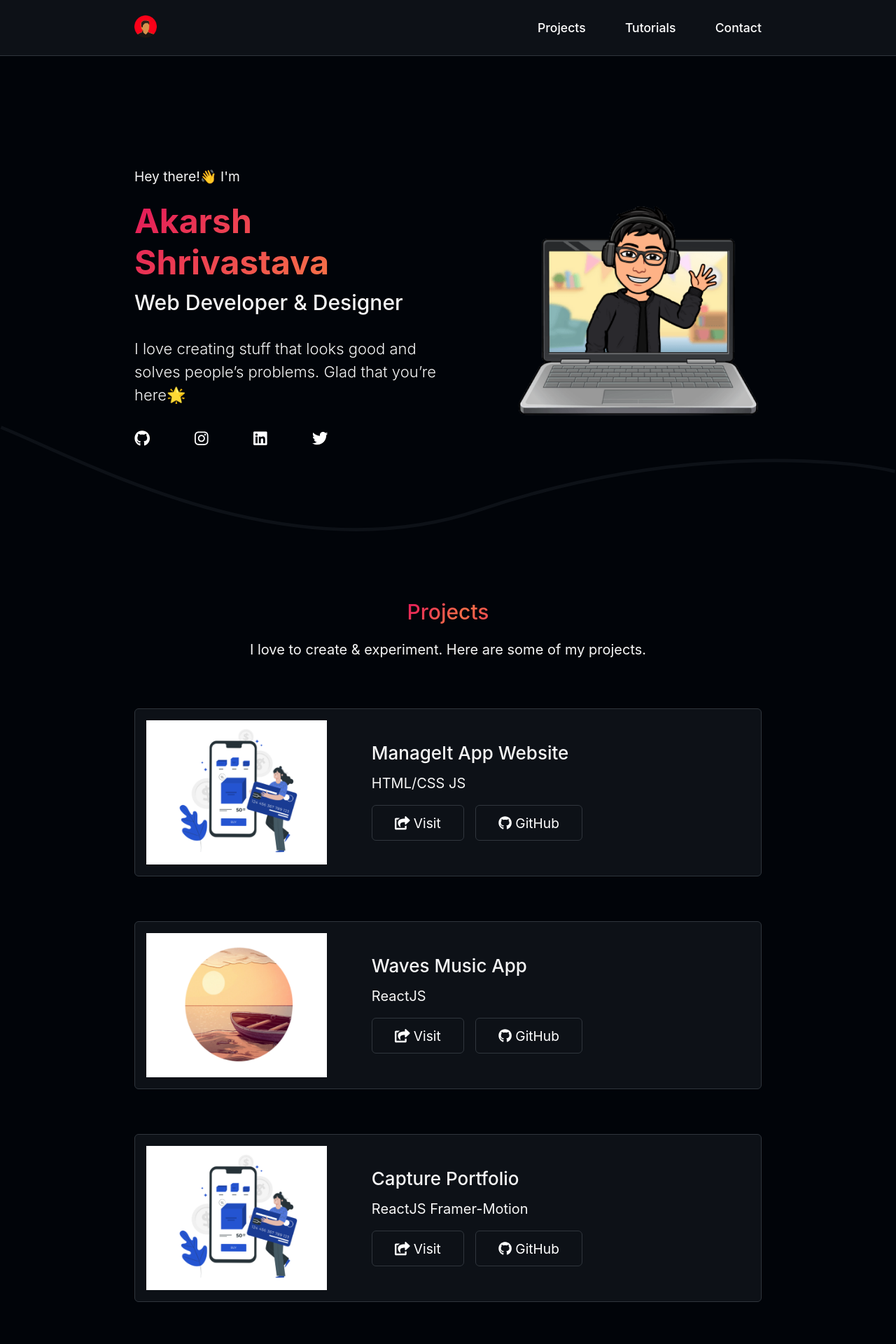
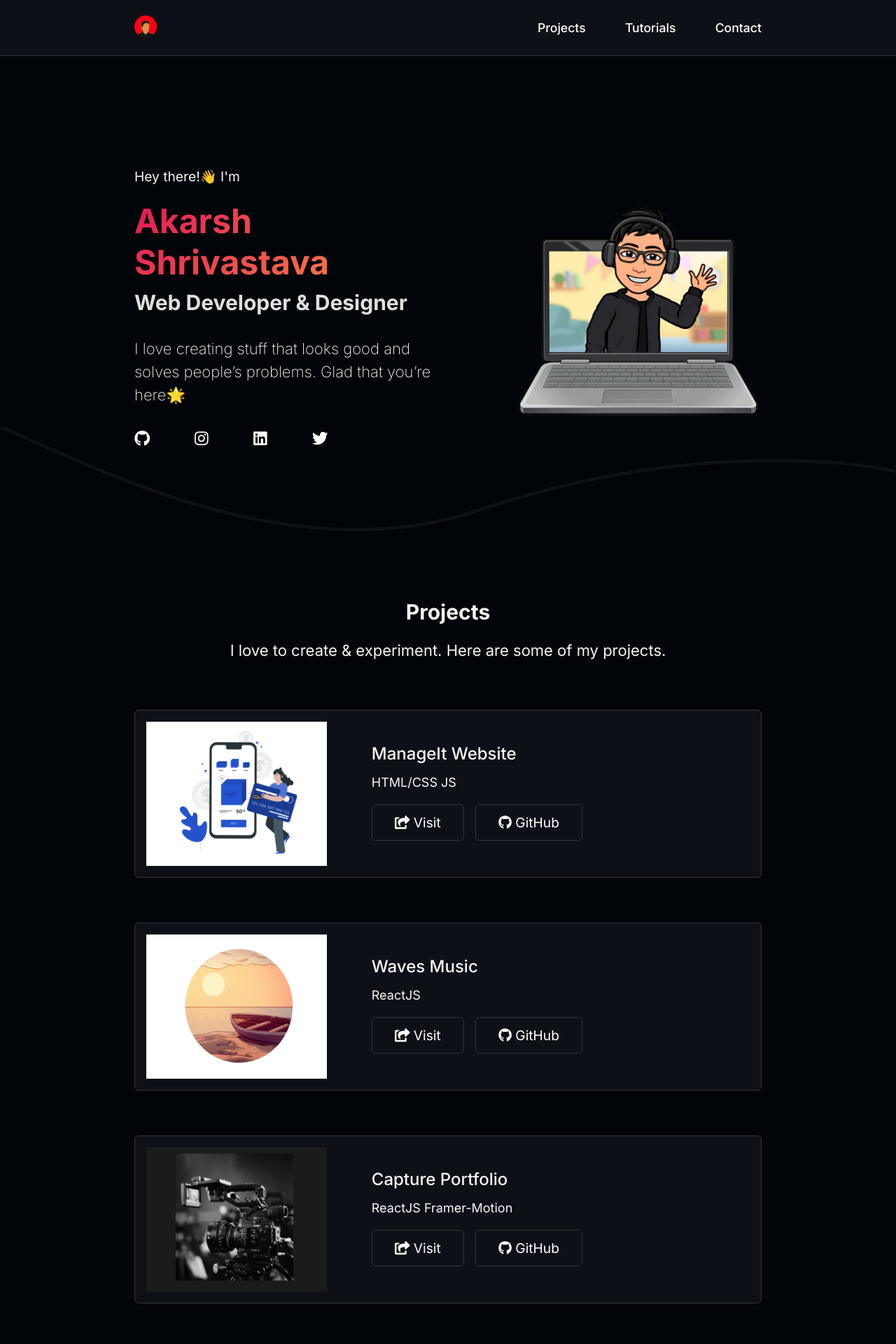
Before and after one commit to Akarshshrivastava/dev-portfolio, a React (Create React App) app: page / in a window 1280 px wide. Shown: the top 1920 px of the page at 70% size. Built offline with nearby package versions, Linux system fonts and the light colour scheme.

Commit message:
fix: responsiveness bugs & nav

```diff
--- a/public/index.html
+++ b/public/index.html
@@ -12,12 +12,14 @@
     <link rel="apple-touch-icon" href="%PUBLIC_URL%/logo192.png" />
 
     <link rel="manifest" href="%PUBLIC_URL%/manifest.json" />
-
+    <link
+      href="https://fonts.googleapis.com/css2?family=Inter:wght@200;400;500;700&family=Lobster&display=swap"
+      rel="stylesheet"
+    />
     <title>React App</title>
   </head>
   <body>
     <noscript>You need to enable JavaScript to run this app.</noscript>
     <div id="root"></div>
-
   </body>
 </html>
--- a/src/components/Community.js
+++ b/src/components/Community.js
@@ -18,7 +18,7 @@ const Community = () => {
                 <img src={tutorial.thumbnail} alt="thumbnail" />
               </div>
               <div className="video-info">
-                <h5>{tutorial.title}</h5>
+                <h3>{tutorial.title}</h3>
                 <a
                   href={tutorial.link}
                   target="_blank"
@@ -42,21 +42,8 @@ const StyledCommunity = styled(Layout)`
   min-height: 90vh;
   padding-top: 3rem;
   padding-bottom: 3rem;
-
   h2 {
     margin: 0.5rem 0;
-    background: linear-gradient(
-      135deg,
-      #5335cf 0%,
-      #de005e 25%,
-      #f66e48 50%,
-      #de005e 75%,
-      #5335cf 100%
-    );
-    background-size: 400%;
-    animation: animate 5s linear infinite;
-    -webkit-background-clip: text;
-    -webkit-text-fill-color: transparent;
   }
   p {
     margin: 1rem 0;
@@ -67,6 +54,18 @@ const StyledCommunity = styled(Layout)`
     grid-template-columns: repeat(3, 1fr);
     grid-gap: 50px;
     padding: 1.5rem 0;
+    .video-card {
+      .video-info {
+        /* p {
+          font-size: 20px;
+          text-align: left;
+        } */
+        h3{
+          margin: 1.5rem 0;
+          font-size: 20px !important;
+        }
+      }
+    }
 
     @media (max-width: 1024px) {
       grid-template-columns: repeat(2, 1fr);
@@ -81,7 +80,7 @@ const StyledCommunity = styled(Layout)`
       height: auto;
     }
     @media (max-width: 480px) {
-      width:100%;
+      width: 100%;
     }
     .video-card {
       width: auto;
--- a/src/components/Contact.js
+++ b/src/components/Contact.js
@@ -13,14 +13,11 @@ const Contact = () => {
   return (
     <StyledContact>
       <h2>Get In Touch</h2>
-      <p>Let's shake our hands & make our dreams turn to reality.</p>
+      <p>Let's connect & bring your ideas to life.</p>
       <div className="contact-container">
         <div className="contact-info">
           <h3>Akarsh Shrivastava</h3>
           <p>mailakarshshrivastava@gmail.com</p>
-        </div>
-        <div className="project-info">
-          <p>Website made using ReactJS</p>
         </div>
         <div className="socials-container">
           <a
@@ -45,7 +42,7 @@ const Contact = () => {
             <FontAwesomeIcon icon={faLinkedin} className="social-icon" />
           </a>
           <a
-            href="https://twitter.com/akarshshrivast"
+            href="https://twitter.com/akarshshrivastv"
             target="_blank"
             rel="noopener noreferrer"
           >
@@ -61,27 +58,12 @@ const StyledContact = styled(Layout)`
   flex-direction: column;
   align-items: center;
   min-height: auto;
-  padding-top: 3rem;
-
   h2 {
     margin: 0.5rem 0;
-    background: linear-gradient(
-      135deg,
-      #5335cf 0%,
-      #de005e 25%,
-      #f66e48 50%,
-      #de005e 75%,
-      #5335cf 100%
-    );
-    background-size: 400%;
-    animation: animate 5s linear infinite;
-    -webkit-background-clip: text;
-    -webkit-text-fill-color: transparent;
   }
   p {
     margin: 1rem 0;
     text-align: center;
-
   }
   .contact-container {
     display: flex;
@@ -91,6 +73,22 @@ const StyledContact = styled(Layout)`
     align-items: center;
     padding: 1.5rem 0;
     margin: 2rem 0;
+    .contact-info {
+      h3 {
+        background: linear-gradient(
+          135deg,
+          #5335cf 0%,
+          #de005e 25%,
+          #f66e48 50%,
+          #de005e 75%,
+          #5335cf 100%
+        );
+        background-size: 400%;
+        animation: animate 5s linear infinite;
+        -webkit-background-clip: text;
+        -webkit-text-fill-color: transparent;
+      }
+    }
     .socials-container {
       display: flex;
       align-items: space-between;
@@ -102,5 +100,35 @@ const StyledContact = styled(Layout)`
       }
     }
   }
+  @media (max-width: 768px) {
+    .contact-container {
+      padding: 0.5rem 0;
+      justify-content: space-between;
+      align-items: center;
+      margin: 0.5rem 0 1rem 0;
+      .contact-info {
+        h3 {
+          display: flex;
+          justify-content: flex-start;
+        }
+      }
+    }
+  }
+  @media (max-width: 576px) {
+    .contact-container {
+      flex-direction: column;
+      .contact-info {
+        h3 {
+          display: flex;
+          justify-content: center;
+        }
+      }
+      .socials-container {
+        width: 100%;
+        justify-content: space-around;
+        margin: 1rem 0;
+      }
+    }
+  }
 `;
 export default Contact;
--- a/src/components/GlobalStyle.js
+++ b/src/components/GlobalStyle.js
@@ -6,16 +6,19 @@ const GlobalStyle = createGlobalStyle`
         padding: 0;
         box-sizing: border-box;
     }
+    html{
+        overflow-x: hidden;
+        scroll-behavior: smooth;
+    }
     body{
-        /* --dark-bg : #1e1e1e; */
         --dark-bg : #010409;
         --dark-secondary:#0d1117;
         --dark-border : #30363d;
         --dark-border-hover : #6A7A8C;
         --brand-red : #D05353;
         --light-col : #f6f6f6;
+        color: var(--light-col);
         background: var(--dark-bg);
-        color: #f6f6f6;
         font-family: 'Inter', sans-serif;
         overflow-x: hidden;
     }
@@ -24,10 +27,10 @@ const GlobalStyle = createGlobalStyle`
     }
     h2{
         font-size: 30px;
-        font-weight: 500;
+        font-weight: 600;
     }
     h3{
-        font-size: 26px;
+        font-size: 24px;
         font-weight: 500;
     }
     h4{
@@ -39,7 +42,7 @@ const GlobalStyle = createGlobalStyle`
         font-weight: 500;
     }
     p{
-        font-size: 20px;
+        font-size: 22px;
     }
     @media (max-width: 1024px) {
     h1{
@@ -57,7 +60,7 @@ const GlobalStyle = createGlobalStyle`
         font-size: 32px;
     }
     h2{
-        font-size: 22px;
+        font-size: 24px;
     }
     h3{
         font-size: 24px;
@@ -69,12 +72,21 @@ const GlobalStyle = createGlobalStyle`
     }
     h5{
         font-size: 16px;
-        font-weight: 500;
+        font-weight: 300;
     }
     p{
-        font-size: 16px;
+        font-size: 18px;
+        font-weight: 300;
+        line-height: 1.5;
     }
+    @media (max-width: 480px) {
+        h3{
+            font-size: 20px;
+            font-weight: 500;
+        }
     }
+
+}
 
 `;
 export default GlobalStyle;
--- a/src/components/Home.js
+++ b/src/components/Home.js
@@ -46,7 +46,7 @@ const Home = () => {
             <FontAwesomeIcon icon={faLinkedin} className="social-icon" />
           </a>
           <a
-            href="https://twitter.com/akarshshrivast"
+            href="https://twitter.com/akarshshrivastv"
             target="_blank"
             rel="noopener noreferrer"
           >
@@ -67,7 +67,6 @@ const StyledHome = styled(Layout)`
   align-items: center;
   justify-content: space-between;
   width: 100%;
-  margin-top: 10vh;
   min-height: 90vh;
   .hero-text {
     display: flex;
@@ -107,7 +106,9 @@ const StyledHome = styled(Layout)`
         background-position: 0% 50%;
       }
     }
-
+    .title-text {
+      color: #dfdfdf !important;
+    }
     .desc-text {
       font-size: 22px;
       font-weight: 300;
@@ -203,9 +204,13 @@ const StyledHome = styled(Layout)`
   }
   @media (max-width: 480px) {
     .hero-text {
+      .title-text {
+        margin: 8px 0 5px 0;
+      }
       .desc-text {
         width: 90%;
         text-align: justify;
+        margin: 1rem 0;
       }
     }
   }
--- a/src/components/Nav.js
+++ b/src/components/Nav.js
@@ -1,4 +1,4 @@
-import React from "react";
+import React, { useState } from "react";
 import styled from "styled-components";
 import Icon from "../assets/icon.gif";
 import { Layout } from "../styles";
@@ -6,12 +6,14 @@ import { faBars } from "@fortawesome/free-solid-svg-icons";
 import { FontAwesomeIcon } from "@fortawesome/react-fontawesome";
 
 const Nav = () => {
+  const [open, setOpen] = useState(false);
   return (
+    <nav className="navbar">
       <NavStyled>
         <a href="/" id="logo">
           <img src={Icon} alt="logo" />
         </a>
-      <ul className="nav-links">
+        <ul className={`nav-links ${open ? " open" : ""}`}>
           <li>
             <a href="/">Projects</a>
           </li>
@@ -22,15 +24,15 @@ const Nav = () => {
             <a href="/contact">Contact</a>
           </li>
         </ul>
-      <div className="menu-btn">
+        <div className="menu-btn" onClick={() => setOpen(!open)}>
           <FontAwesomeIcon icon={faBars} />
         </div>
       </NavStyled>
+    </nav>
   );
 };
 const NavStyled = styled(Layout)`
   min-height: 10vh;
-  position: absolute;
   z-index: 99;
   top: 0;
   overflow-x: hidden;
@@ -68,19 +70,21 @@ const NavStyled = styled(Layout)`
       display: block;
     }
     .nav-links {
+      display: none;
+      transition: all 0.2s ease;
+    }
+    .nav-links.open {
       position: absolute;
-      left: 0;
+      right: 0;
       top: 10vh;
       z-index: 100;
-      height: 24vh;
-      /* top: 10vh; */
-      background: rgba(1, 1, 245, 0.589);
+      height: 100vh;
+      background: var(--dark-secondary);
       display: flex;
-      /* flex-direction: column; */
+      flex-direction: column;
       align-items: center;
-      justify-content: ce;
-      width: 100%;
-      /* transform: translateX(100%); */
+      justify-content: space-evenly;
+      width: 50%;
     }
   }
 `;
--- a/src/components/Projects.js
+++ b/src/components/Projects.js
@@ -57,18 +57,6 @@ const StyledProjects = styled(Layout)`
   padding-top: 3rem;
   h2 {
     margin: 0.5rem 0;
-    background: linear-gradient(
-      135deg,
-      #5335cf 0%,
-      #de005e 25%,
-      #f66e48 50%,
-      #de005e 75%,
-      #5335cf 100%
-    );
-    background-size: 400%;
-    animation: animate 5s linear infinite;
-    -webkit-background-clip: text;
-    -webkit-text-fill-color: transparent;
   }
   p {
     text-align: center;
@@ -117,7 +105,9 @@ const StyledProjects = styled(Layout)`
         justify-content: space-between;
         align-items: flex-start;
         border-radius: 6px;
-
+        p {
+          font-size: 18px !important;
+        }
         .project-links {
           width: 100%;
           height: 50%;
@@ -143,11 +133,8 @@ const StyledProjects = styled(Layout)`
             background: var(--dark-secondary);
             border: 1px solid var(--dark-border);
             border-radius: 6px;
-
             transition: all 0.1s ease;
-
             color: white;
-
             text-decoration: none;
             font-size: 1.2rem;
             padding: 0.8rem 2rem;
@@ -158,6 +145,7 @@ const StyledProjects = styled(Layout)`
         }
       }
     }
+
     @media (max-width: 1024px) {
       .project-card {
         .project-info {
@@ -190,7 +178,6 @@ const StyledProjects = styled(Layout)`
           font-size: 0.5rem;
         }
       }
-
     }
 
     @media (max-width: 640px) {
@@ -221,11 +208,16 @@ const StyledProjects = styled(Layout)`
             justify-content: center;
             width: 100%;
             a.visit-link {
+              font-size: 1.1rem;
               margin-right: 0;
               margin-bottom: 1rem;
             }
+            a.source-link {
+              font-size: 1.1rem;
+            }
           }
         }
+      }
     }
   }
 `;
--- a/src/data/projects-data.js
+++ b/src/data/projects-data.js
@@ -1,16 +1,17 @@
 import ManageitImg from "../assets/project-assets/money-app.png";
 import WavesMusic from "../assets/project-assets/waves-music.png";
+import CapturePortfolio from "../assets/project-assets/capture-portfolio.png";
 
 export const projectsData = [
   {
-    title: "ManageIt App Website",
+    title: "ManageIt Website",
     technology: "HTML/CSS JS",
     projectLink: "https://akarshshrivastava.github.io/Money-Manager/",
     githubLink: "https://github.com/Akarshshrivastava/capture-portfolio",
     imgSrc: ManageitImg,
   },
   {
-    title: "Waves Music App",
+    title: "Waves Music",
     technology: "ReactJS",
     projectLink: "https://bo6pn.csb.app/",
     githubLink: "https://github.com/Akarshshrivastava/Waves-music-app",
@@ -21,7 +22,7 @@ export const projectsData = [
     technology: "ReactJS Framer-Motion",
     projectLink: "https://4nxvz.csb.app/",
     githubLink: "https://github.com/Akarshshrivastava/capture-portfolio",
-    imgSrc: ManageitImg,
+    imgSrc: CapturePortfolio,
   },
 
 ];
```
Also changed, not shown: src/context/WebContext.js (added, +26 -0 lines), src/assets/project-assets/capture-portfolio.png (added), src/extra.txt (deleted). Lines whose indentation alone changed are shown as unchanged.
